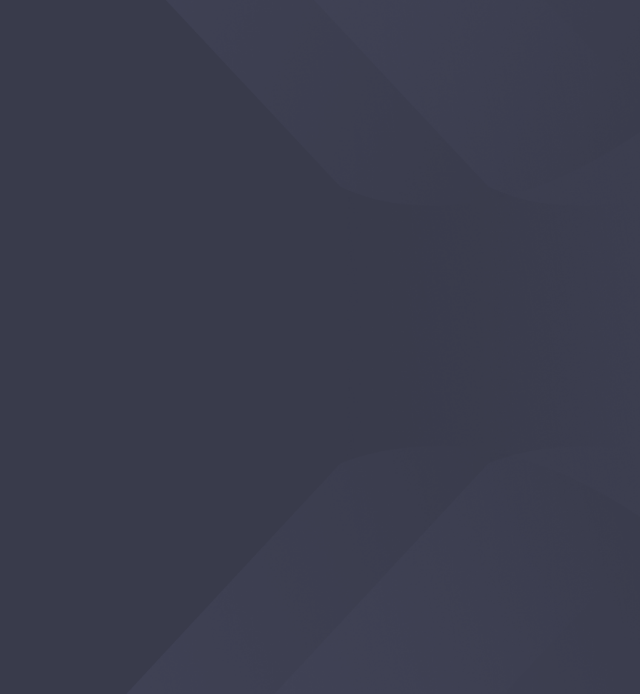
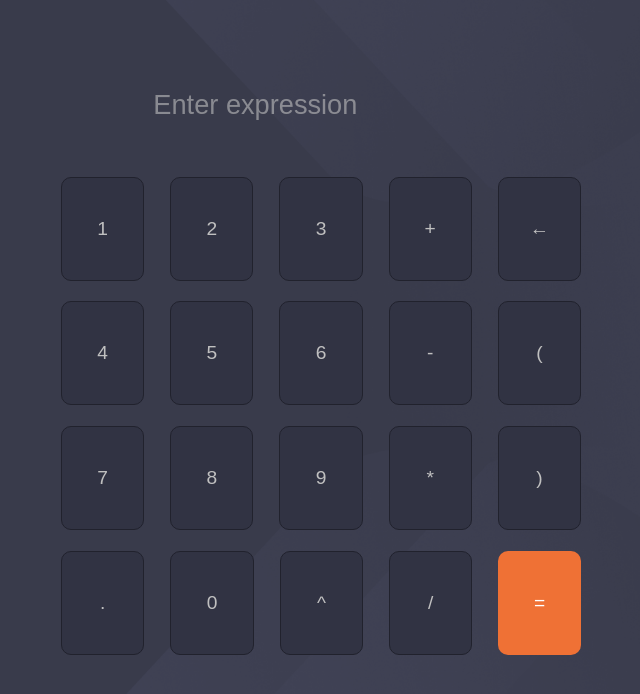
Before and after one commit to MaxEmelyanovich/WolframX, a React (Create React App) app in the folder front/my-app/: page /calculator in a window 1280 px wide. Before the commit this address had no page. Shown: the top 694 px of the page, without its empty margins (319-959 px from the left). Built offline with nearby package versions, Linux system fonts and the light colour scheme.

Commit message:
front updated

```diff
--- a/front/my-app/src/App.js
+++ b/front/my-app/src/App.js
@@ -17,6 +17,7 @@ import MatrixAddition from './components/MatrixAddition';
 import MatrixSubtraction from './components/MatrixSubtraction';
 import ScalarMultiplication from './components/ScalarMultiplication';
 import ChatRoom from './components/ChatRoom';
+import Calculator from './components/Calculator';
 import './App.css';
 import logoSVG from './assets/logo.svg';
 
@@ -81,6 +82,7 @@ function AppContent() {
                     element={<ScalarMultiplication />}
                 />
                 <Route path="/chatroom" element={<ChatRoom />}/>
+                <Route path="/calculator" element={<Calculator />}/>
             </Routes>
         </div>
     );
--- a/front/my-app/src/components/Calculations.js
+++ b/front/my-app/src/components/Calculations.js
@@ -42,8 +42,8 @@ function Calculations() {
 
                 <div className="rect">
                     <h2 class="h2Calc">Form 2</h2>
-                    <Link className="link" to="/">
-                        Link 1
+                    <Link className="link" to="/calculator">
+                        Calculator
                     </Link>
                     <br></br>
                     <Link className="link" to="/">
--- /dev/null
+++ b/front/my-app/src/components/Calculator.css
@@ -0,0 +1,74 @@
+.calculator-container {
+    display: flex;
+    flex-direction: column;
+    align-items: center;
+    top: 0;
+    left: 0;
+    right: 0;
+    width: 100%;
+    height: 100%;
+}
+
+
+.calculator-form {
+    margin-top: 5%;
+    display: flex;
+    flex-direction: row;
+    justify-content: center;
+    align-items: center;
+}
+
+.calculator-input {
+    width: auto;
+    padding-top: 5%;
+    padding-bottom: 5%;
+    padding-left: 3%;
+    border: none;
+    border-radius: 10px;
+    font-size: 170%;
+    color: #c0c0c0;
+    background-color: rgba(0,0,0,0);
+}
+
+.calculate-button {
+    padding: 1% 1%;
+    font-family: 'Mulish', sans-serif;
+    font-size: 120%;
+    background-color: #ef7135;
+    color: #fff;
+    border: none;
+    border-radius: 10px;
+    width: 13vh;
+    height: 13vh;
+}
+
+.calculator-buttons {
+    margin-top: 3%;
+    display: grid;
+    grid-template-rows: repeat(4, 1fr);
+    grid-gap: 5%;
+}
+
+.button-group {
+    display: flex;
+    flex-direction: row;
+    align-items: center;
+    justify-content: center;
+    gap:5%;
+}
+
+.calculator-button {
+    font-family: 'Mulish', sans-serif;
+    font-size: 120%;
+    background-color: #313343;
+    color: #c0c0c0;
+    border: none;
+    width: 13vh;
+    height: 13vh;
+    border: 1px solid #21222d;
+    border-radius: 10px;
+}
+
+.calculator-button:hover {
+    background-color: #21222d;
+}
--- /dev/null
+++ b/front/my-app/src/components/Calculator.js
@@ -0,0 +1,113 @@
+import React, { useState } from 'react';
+import './Calculator.css';
+
+function Calculator() {
+    const [expression, setExpression] = useState('');
+
+    const handleButtonClick = (value) => {
+        setExpression(expression + value);
+    };
+
+    const handleDelete = () => {
+        setExpression(expression.slice(0, -1));
+    };
+
+    const sendDataToServer = async () => {
+        try {
+            const response = await fetch(
+                'http://25.23.19.72:8080/calculations/calculator',
+                {
+                    method: 'POST',
+                    headers: {
+                        'Content-Type': 'application/json',
+                    },
+                    body: JSON.stringify({
+                        expression: expression
+                    }), // Отправка данных на сервер
+                }
+            );
+
+            const data = await response.json(); // Преобразование ответа в JSON формат
+
+            setExpression(data.result); // Установка полученного ответа в состояние responseData
+        } catch (error) {
+            console.error('Ошибка:', error);
+        }
+    };
+
+    const handleSubmit = (event) => {
+        event.preventDefault();
+
+        sendDataToServer();
+    };
+
+
+    return (
+        <div className="calculator-container">
+          <div className="calculator-form">
+            <input
+              type="text"
+              value={expression}
+              onChange={(e) => setExpression(e.target.value)}
+              className="calculator-input"
+              placeholder="Enter expression"
+            />
+
+          </div>
+          <div className="calculator-buttons">
+            <div className="button-group">
+              {[1, 2, 3, '+'].map((value) => (
+                <button
+                  key={value}
+                  onClick={() => handleButtonClick(value.toString())}
+                  className="calculator-button"
+                >
+                  {value}
+                </button>
+              ))}
+              <button onClick={() => handleDelete()} className="calculator-button">
+              ←
+              </button>
+            </div>
+            <div className="button-group">
+              {[4, 5, 6, '-', '('].map((value) => (
+                <button
+                  key={value}
+                  onClick={() => handleButtonClick(value.toString())}
+                  className="calculator-button"
+                >
+                  {value}
+                </button>
+              ))}
+            </div>
+            <div className="button-group">
+              {[7, 8, 9, '*', ')'].map((value) => (
+                <button
+                  key={value}
+                  onClick={() => handleButtonClick(value.toString())}
+                  className="calculator-button"
+                >
+                  {value}
+                </button>
+              ))}
+            </div>
+            <div className="button-group">
+              {['.', 0, '^', '/'].map((value) => (
+                <button
+                  key={value}
+                  onClick={() => handleButtonClick(value.toString())}
+                  className="calculator-button"
+                >
+                  {value}
+                </button>
+              ))}
+              <button onClick={handleSubmit} className="calculate-button">
+              =
+              </button>
+            </div>
+          </div>
+        </div>
+    );
+}
+
+export default Calculator;
```
